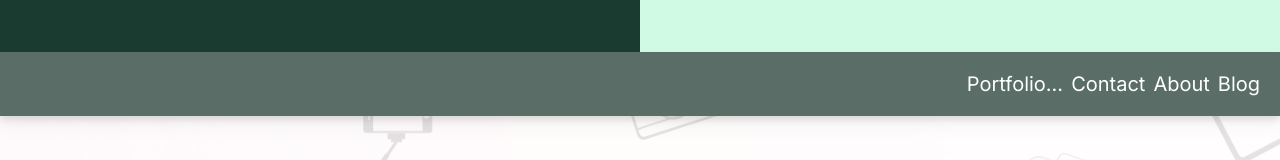
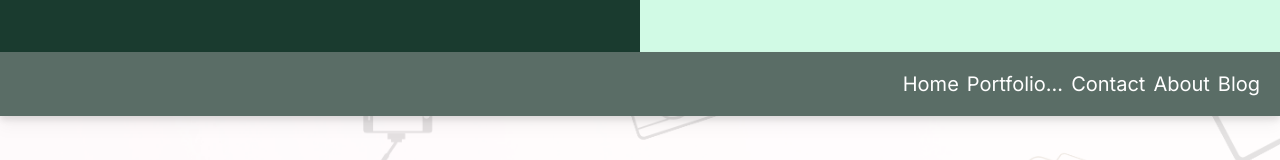
Before and after one commit to lightpc90/SweetieTamsPhotography, a Next.js app in the folder my-app/: page / in a window 1280 px wide. Shown: the part 548-708 px from the top of the page. Built offline with nearby package versions, Linux system fonts and the light colour scheme.

Commit message:
added Home link to the nav links

```diff
--- a/my-app/src/components/navbar/MobileNavLinks.js
+++ b/my-app/src/components/navbar/MobileNavLinks.js
@@ -8,7 +8,15 @@ const MobileNavLinks = () => {
   const [isOpened, setIsOpened] = useState(false);
   return (
     <div className="flex flex-col p-5 bg-slaet-200 drop-shadow-md">
-      <div className="hover:cursor-pointer" onClick={()=>{setIsOpened(!isOpened)}}>Portfolio...</div>
+      <Link href="/">Home</Link>
+      <div
+        className="hover:cursor-pointer"
+        onClick={() => {
+          setIsOpened(!isOpened);
+        }}
+      >
+        Portfolio...
+      </div>
       {isOpened && (
         <div>
           <PortfolioLinks />
--- a/my-app/src/components/navbar/Navbar.js
+++ b/my-app/src/components/navbar/Navbar.js
@@ -9,11 +9,17 @@ const Navbar = () => {
   return (
     <div>
       <div className="bg-[#5A6D66] h-16 drop-shadow-lg flex gap-2 text-white lg:text-xl justify-end items-center px-5">
+        <Link
+          href="/"
+          className="hover:text-[#f59e0b] hover:font-bold hover:text-2xl"
+        >
+          Home
+        </Link>
         <div
           onClick={() => {
             setIsOpened(!isOpened);
           }}
-          className="flex justify-center items-center hover:cursor-pointer"
+          className="flex justify-center items-center hover:font-bold hover:text-[#f59e0b] hover:text-2xl hover:cursor-pointer"
         >
           <div>Portfolio</div>
           <div>...</div>
```
